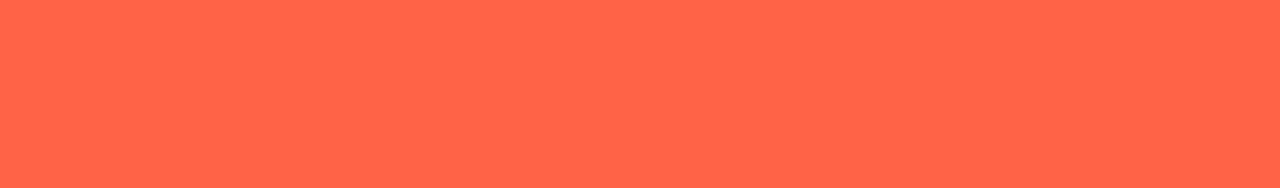
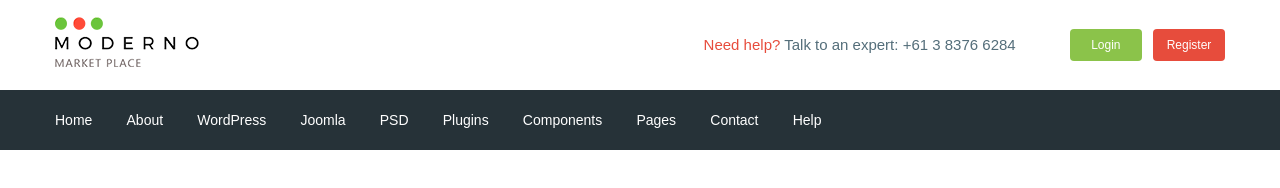
Before and after one commit to SKREPERIST/MODERNO, a website: page app/index.html in a window 1280 px wide. Drawn offline with nearby package versions, Linux system fonts and the light colour scheme; files that its build step writes are made by us from their sources.

Commit message:
added header

```diff
--- a/app/index.html
+++ b/app/index.html
@@ -5,12 +5,68 @@
   <meta charset="UTF-8">
   <meta name="viewport" content="width=device-width, initial-scale=1.0">
   <meta http-equiv="X-UA-Compatible" content="ie=edge">
-  <title>Document</title>
+  <title>xXx</title>
+  <link href="https://fonts.googleapis.com/css?family=Roboto:500,700&display=swap" rel="stylesheet">
   <link rel="stylesheet" href="css/libs.min.css">
   <link rel="stylesheet" href="css/style.min.css">
 </head>
 
 <body>
+
+
+
+
+  <!--===============================        HEADER       ======-->
+  <header class="header">
+    <div class="header__top">
+      <div class="container">
+        <div class="header__top-inner">
+
+          <div class="header__logo">
+            <a href="#">
+              <img src="images/logo.png" alt="">
+            </a>
+          </div>
+          <div class="header__text">
+            <a href="#"><span>Need help?</span></a> Talk to an expert: <a class="header__phone"
+              href="tel:61383766284">+61 3 8376 6284</a>
+          </div>
+          <div class="header__box">
+            <a href="#" class="header__basket"></a>
+            <a href="#" class="header__btn header__btn-login">Login</a>
+            <a href="#" class="header__btn header__btn-register">Register</a>
+          </div>
+
+        </div> <!-- header__top-inner end -->
+      </div> <!-- container end -->
+    </div> <!-- header__top end -->
+
+
+    <div class="header__menu">
+      <div class="container">
+        <nav class="menu">
+          <ul class="menu__list">
+            <li><a href="#">Home</a></li>
+            <li><a href="#">About</a></li>
+            <li><a href="#">WordPress</a></li>
+            <li><a href="#">Joomla</a></li>
+            <li><a href="#">PSD</a></li>
+            <li><a href="#">Plugins</a></li>
+            <li><a href="#">Components</a></li>
+            <li><a href="#">Pages</a></li>
+            <li><a href="#">Contact</a></li>
+            <li><a href="#">Help</a></li>
+          </ul>
+        </nav>
+      </div> <!-- container__menu end -->
+    </div> <!-- header__menu end -->
+
+  </header>
+  <!--=====================     HEADER END      ======-->
+
+
+
+
 
 
 
--- /dev/null
+++ b/app/scss/_fonts.scss
@@ -0,0 +1,8 @@
+@font-face {
+  font-family: 'Roboto-Regular', sans-serif;
+  src:
+    url('../fonts/Roboto-Regular.woff2') format('woff2'),
+    url('../fonts/Roboto-Regular.woff') format('woff');
+  font-weight: 400;
+  font-display: swap;
+}
--- /dev/null
+++ b/app/scss/_global.scss
@@ -0,0 +1,36 @@
+html {
+  box-sizing: border-box;
+}
+
+*,
+*::before,
+*::after {
+  box-sizing: inherit;
+}
+
+a {
+  display: inline-block;
+  text-decoration: none;
+  color: $text;
+}
+
+ul,
+li {
+  margin: 0;
+  padding: 0;
+  list-style: none;
+}
+
+.container {
+  max-width: 1200px;
+  margin: 0 auto;
+  padding: 0 15px;
+}
+
+body {
+  font-family: 'Roboto-Regular', sans-serif;
+  font-size: 15px;
+  line-height: 24px;
+  font-weight: 400;
+  color: $text;
+}
--- /dev/null
+++ b/app/scss/_vars.scss
@@ -0,0 +1,4 @@
+$text: #546e7a;
+$red: #e74c3c;
+$green: #8bc34a;
+$bg: #263238;
--- a/app/scss/style.scss
+++ b/app/scss/style.scss
@@ -1,18 +1,62 @@
-html {
-  box-sizing: border-box;
+@import 'vars';
+@import 'global';
+@import 'fonts';
+
+.header__top-inner {
+  display: flex;
+  justify-content: space-between;
+  height: 90px;
+  align-items: center;
 }
 
-*,
-*::before,
-*::after {
-  box-sizing: inherit;
+.header__text {
+  margin-left: auto;
+  margin-right: 50px;
+
+  span {
+    color: $red;
+  }
 }
 
-body {
-  background-color: tomato;
+.header__btn {
+  padding: 4px;
+  width: 72px;
+  border-radius: 4px;
+  text-align: center;
+  color: #fff;
+  font-size: 12px;
 }
 
-.box {
+.header__btn-login {
+  background-color: $green;
+}
+
+.header__btn-register {
+  background-color: $red;
+  margin-left: 7px;
+}
+
+.header__menu {
+  background-color: $bg;
+}
+
+.menu {
   display: flex;
-  transition: all .3s;
+  align-items: center;
+  height: 60px;
 }
+
+.menu__list {
+  li {
+    display: inline-block;
+
+    &+li {
+      margin-left: 30px;
+    }
+  }
+
+  a {
+    font-size: 14px;
+    color: #fff;
+  }
+}
--- a/gulpfile.js
+++ b/gulpfile.js
@@ -11,9 +11,9 @@ let gulp = require('gulp'),
 
 
 gulp.task('sass', function () {
-  return gulp.src('app/scss/style.scss')
+  return gulp.src('app/scss/**/*.scss')
     .pipe(sass({
-      outputStyle: 'compressed'
+      outputStyle: 'expanded'
     }))
     .pipe(rename({
       suffix: '.min'
@@ -77,7 +77,7 @@ gulp.task('browser-sync', function () {
 
 
 gulp.task('watch', function () {
-  gulp.watch('app/scss/style.scss', gulp.parallel('sass'))
+  gulp.watch('app/scss/**/*.scss', gulp.parallel('sass'))
   gulp.watch('app/*.html', gulp.parallel('html'))
   gulp.watch('app/js/*.js', gulp.parallel('js'))
 });
```
Also changed, not shown: app/fonts/index.html (added, +39 -0 lines), app/fonts/Roboto-Regular.woff (added), app/fonts/Roboto-Regular.woff2 (added), app/fonts/style.css (added), app/images/intro-bg.jpg (added), app/images/logo.png (added).
